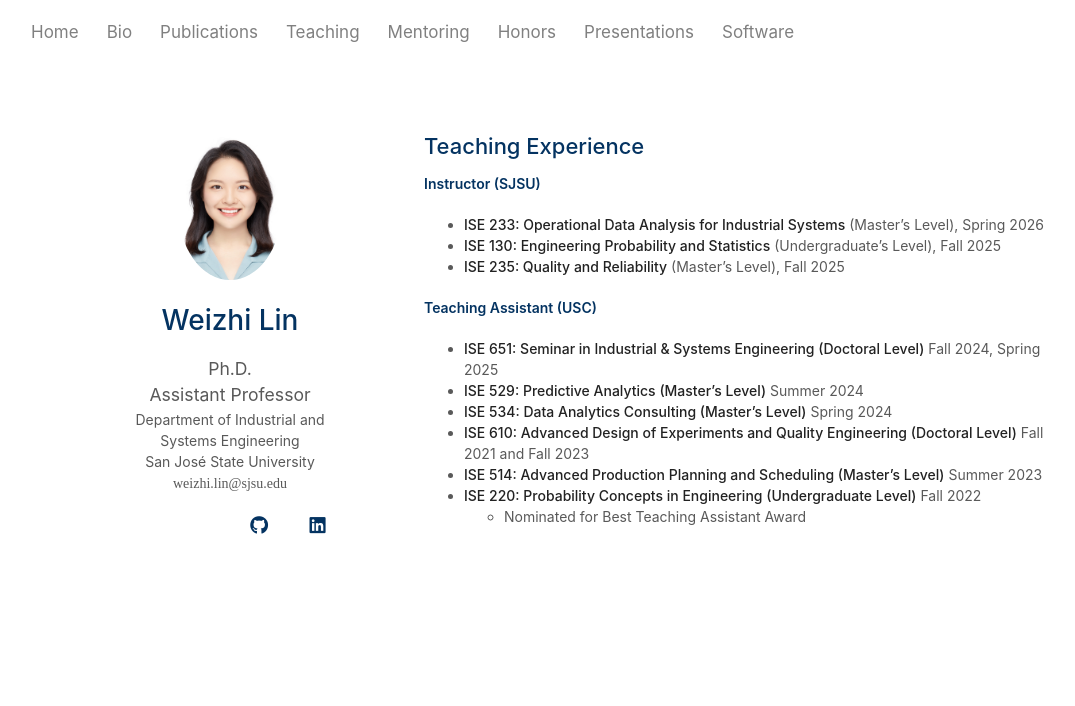
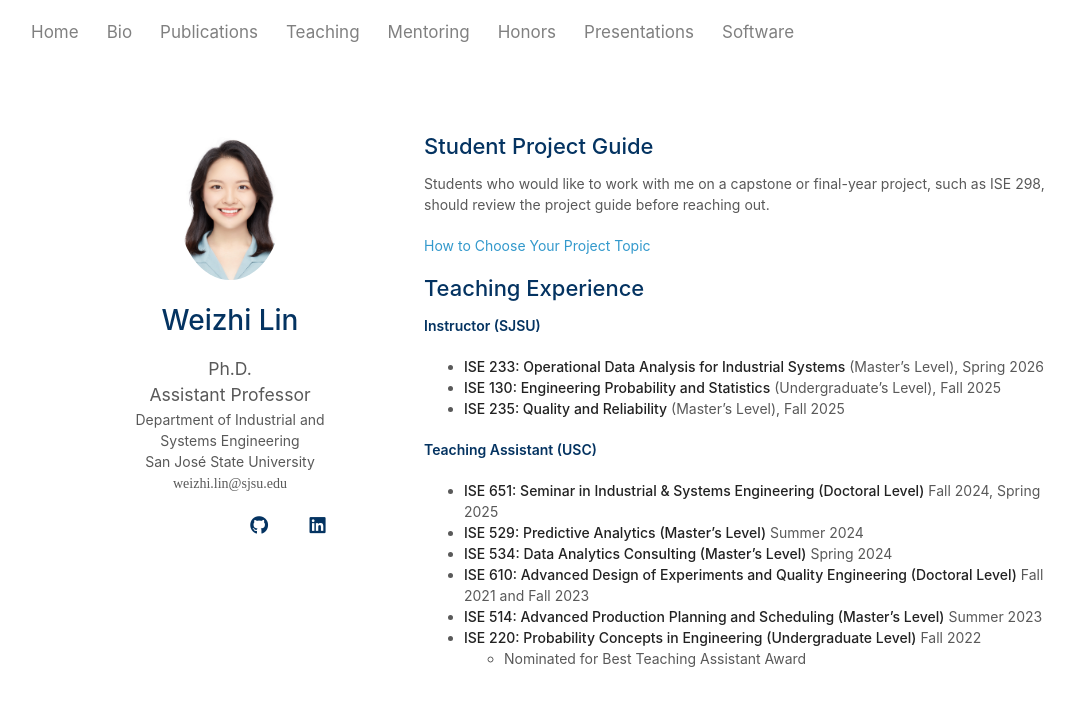
Before and after one commit to weizhi-lin/weizhi-lin.github.io, a Jekyll site: the page built from teaching.md, in a window 1280 px wide. Shown: the top 706 px of the page, without its empty margins (46-1121 px from the left). Built offline with Jekyll 4.4.1, drawn with Linux system fonts in a browser that asks for light colours; a style sheet for code colours, icons or effects is not loaded.

Commit message:
Add Student Project Guide section to teaching.md
Added a section for the Student Project Guide with instructions for students on project selection.

```diff
--- a/_includes/teaching.md
+++ b/_includes/teaching.md
@@ -1,4 +1,15 @@
 <h1 id="teaching"></h1>
+
+<h2>
+
+  Student Project Guide
+
+</h2>
+
+Students who would like to work with me on a capstone or final-year project, such as ISE 298, should review the project guide before reaching out.
+
+[How to Choose Your Project Topic](/how-to-choose-project-topic/)
+
 
 <h2>
   Teaching Experience
```
